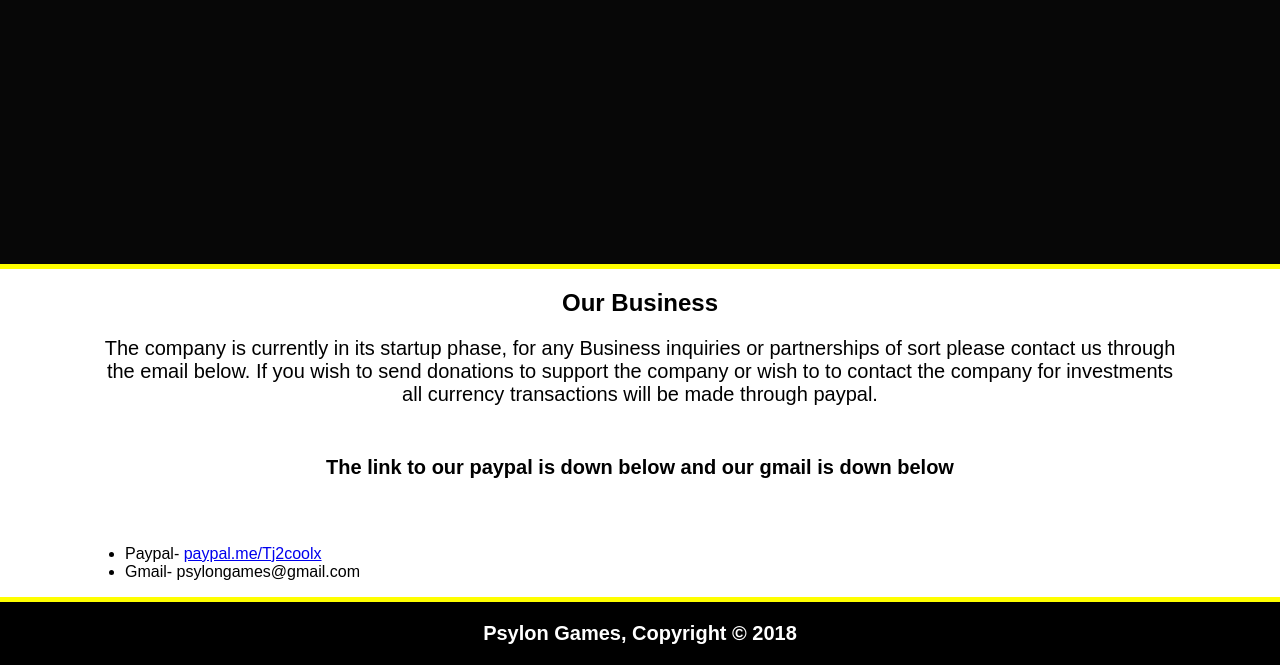
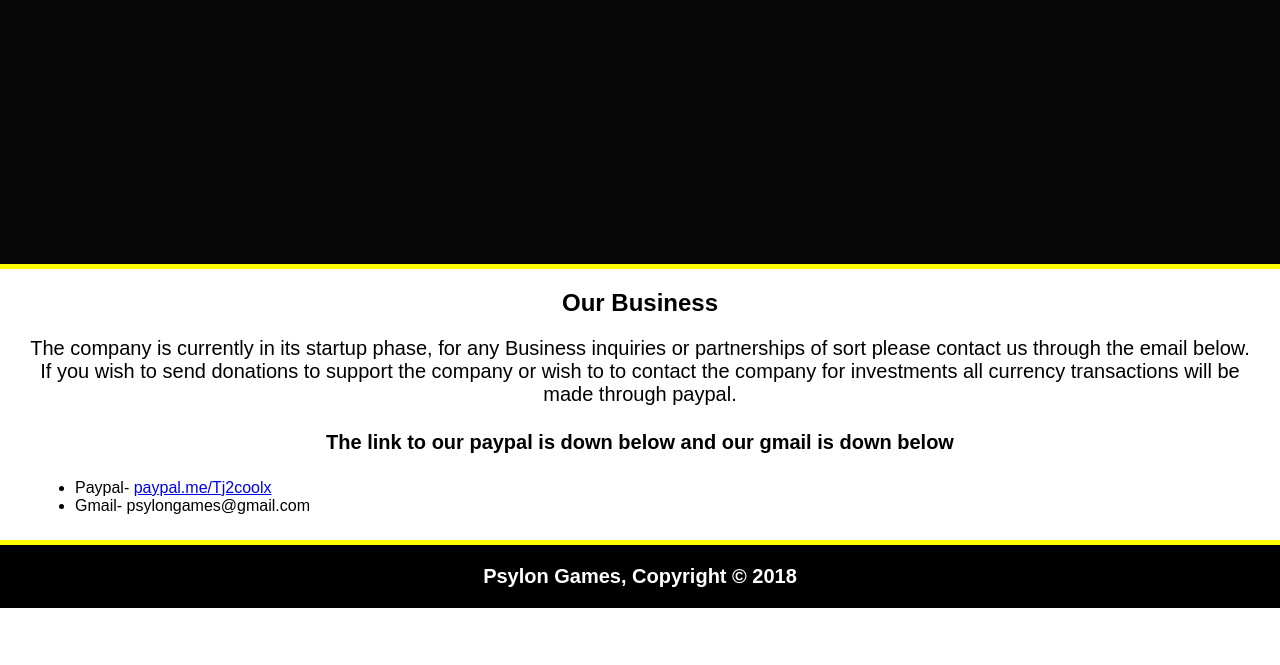
Before and after one commit to Tj2cool/Psylon-Games, a plain HTML site: page business.html in a window 1280 px wide. Shown: the part 339-1004 px from the top of the page. After the commit the page ends 947 px from the top, so only its background shows below. Drawn offline with nearby package versions, Linux system fonts and the light colour scheme.

Commit message:
first commit

```diff
--- a/style.css
+++ b/style.css
@@ -54,6 +54,7 @@ header nav ul li a.active{
     color: white;
     font-weight: bold;
     background: yellow;
+    color: black;
 }
 .menu-toggle{
     color: white;
@@ -159,7 +160,7 @@ header nav ul li a.active{
 #home-about p, h6{
     text-align: center;
     margin: 0px;
-    padding: 0px 100px 50px 100px;
+    padding: 0px 25px 25px 25px;
     font-size: 20px;
 }
 #games-about h2{
@@ -173,7 +174,7 @@ header nav ul li a.active{
 #games-about p, h6{
     text-align: center;
     margin: 0px;
-    padding: 0px 100px 50px 100px;
+    padding: 0px 25px 25px 25px;
     font-size: 20px;
 }
 #team-about h2{
@@ -187,7 +188,7 @@ header nav ul li a.active{
 #team-about p, h6{
     text-align: center;
     margin: 0px;
-    padding: 0px 100px 50px 100px;
+    padding: 0px 25px 25px 25px;
     font-size: 20px;
 }
 #business-about h2{
@@ -201,12 +202,13 @@ header nav ul li a.active{
 #business-about p, h6{
     text-align: center;
     margin: 0px;
-    padding: 0px 100px 50px 100px;
+    padding: 0px 25px 25px 25px;
     font-size: 20px;
 }
 #business-about ul{
     text-align: left;
-    padding: 0px 0px 0px 125px
+    margin: 0px;
+    padding: 0px 0px 25px 75px
 }
 /*footer*/
 #footer{
```
